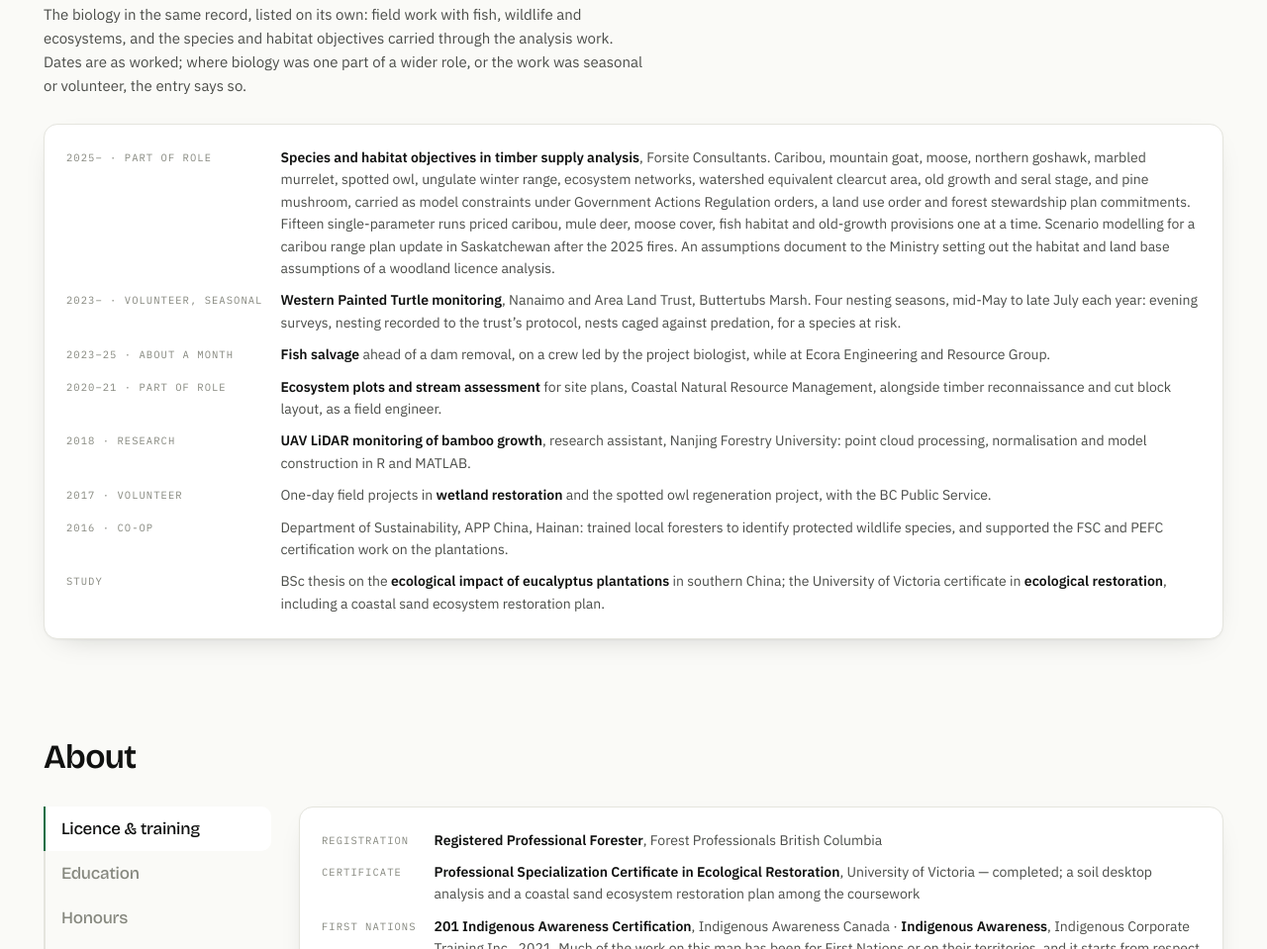
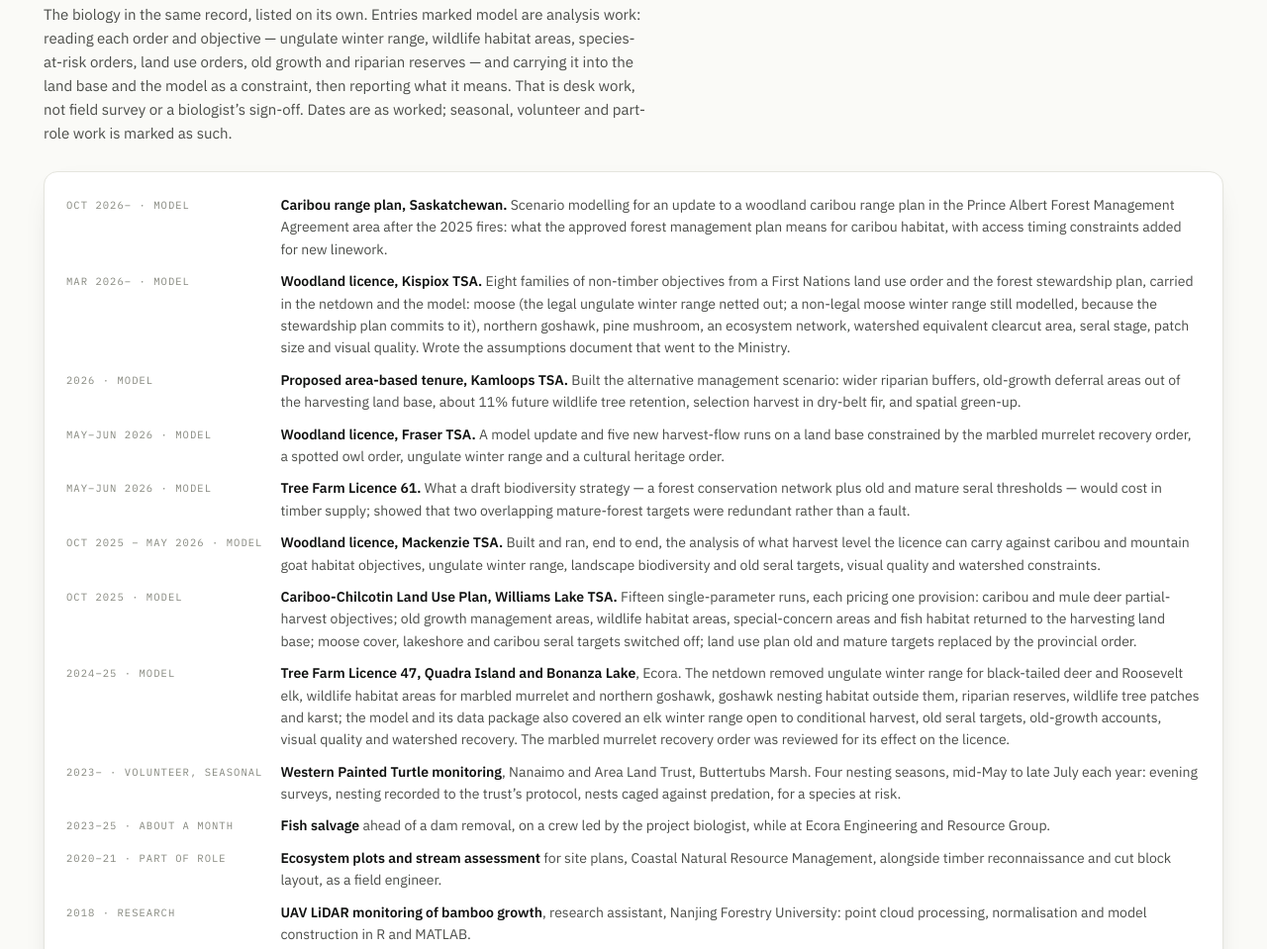
Before and after one commit to yuangaoubc-ai/yuangaoubc-ai.github.io, a plain HTML site: page index.html in a window 1280 px wide. Shown: the part 2621-3580 px from the top of the page at 99% size. Drawn offline with nearby package versions, Linux system fonts and the light colour scheme.

Commit message:
Applied biology: one entry per model that carried habitat orders

```diff
--- a/index.html
+++ b/index.html
@@ -519,13 +519,27 @@ footer{border-top:1px solid var(--line);background:var(--surface);margin-top:34p
       <h2 data-en="Applied biology">Applied biology</h2>
     </div>
     <p class="sec-note reveal"
-       data-en="The biology in the same record, listed on its own: field work with fish, wildlife and ecosystems, and the species and habitat objectives carried through the analysis work. Dates are as worked; where biology was one part of a wider role, or the work was seasonal or volunteer, the entry says so."
+       data-en="The biology in the same record, listed on its own. Entries marked model are analysis work: reading each order and objective — ungulate winter range, wildlife habitat areas, species-at-risk orders, land use orders, old growth and riparian reserves — and carrying it into the land base and the model as a constraint, then reporting what it means. That is desk work, not field survey or a biologist&rsquo;s sign-off. Dates are as worked; seasonal, volunteer and part-role work is marked as such."
       >The biology in the same record, listed on its own. Dates are as worked; part-role, seasonal and volunteer work is marked as such.</p>
 
     <div class="rec reveal">
       <dl class="kv">
-        <dt data-en="2025– · part of role">2025– · part of role</dt>
-        <dd data-en="<b>Species and habitat objectives in timber supply analysis</b>, Forsite Consultants. Caribou, mountain goat, moose, northern goshawk, marbled murrelet, spotted owl, ungulate winter range, ecosystem networks, watershed equivalent clearcut area, old growth and seral stage, and pine mushroom, carried as model constraints under Government Actions Regulation orders, a land use order and forest stewardship plan commitments. Fifteen single-parameter runs priced caribou, mule deer, moose cover, fish habitat and old-growth provisions one at a time. Scenario modelling for a caribou range plan update in Saskatchewan after the 2025 fires. An assumptions document to the Ministry setting out the habitat and land base assumptions of a woodland licence analysis.">Species and habitat objectives in timber supply analysis, Forsite Consultants</dd>
+        <dt data-en="Oct 2026– · model">Oct 2026– · model</dt>
+        <dd data-en="<b>Caribou range plan, Saskatchewan.</b> Scenario modelling for an update to a woodland caribou range plan in the Prince Albert Forest Management Agreement area after the 2025 fires: what the approved forest management plan means for caribou habitat, with access timing constraints added for new linework.">Caribou range plan scenario modelling, Saskatchewan</dd>
+        <dt data-en="Mar 2026– · model">Mar 2026– · model</dt>
+        <dd data-en="<b>Woodland licence, Kispiox TSA.</b> Eight families of non-timber objectives from a First Nations land use order and the forest stewardship plan, carried in the netdown and the model: moose (the legal ungulate winter range netted out; a non-legal moose winter range still modelled, because the stewardship plan commits to it), northern goshawk, pine mushroom, an ecosystem network, watershed equivalent clearcut area, seral stage, patch size and visual quality. Wrote the assumptions document that went to the Ministry.">Woodland licence, Kispiox TSA: moose, goshawk, pine mushroom and five more objectives</dd>
+        <dt data-en="2026 · model">2026 · model</dt>
+        <dd data-en="<b>Proposed area-based tenure, Kamloops TSA.</b> Built the alternative management scenario: wider riparian buffers, old-growth deferral areas out of the harvesting land base, about 11% future wildlife tree retention, selection harvest in dry-belt fir, and spatial green-up.">Proposed tenure, Kamloops TSA: riparian, old growth, wildlife tree retention</dd>
+        <dt data-en="May–Jun 2026 · model">May–Jun 2026 · model</dt>
+        <dd data-en="<b>Woodland licence, Fraser TSA.</b> A model update and five new harvest-flow runs on a land base constrained by the marbled murrelet recovery order, a spotted owl order, ungulate winter range and a cultural heritage order.">Woodland licence, Fraser TSA: marbled murrelet, spotted owl, ungulate winter range</dd>
+        <dt data-en="May–Jun 2026 · model">May–Jun 2026 · model</dt>
+        <dd data-en="<b>Tree Farm Licence 61.</b> What a draft biodiversity strategy — a forest conservation network plus old and mature seral thresholds — would cost in timber supply; showed that two overlapping mature-forest targets were redundant rather than a fault.">TFL 61: cost of a draft biodiversity strategy</dd>
+        <dt data-en="Oct 2025 – May 2026 · model">Oct 2025 – May 2026 · model</dt>
+        <dd data-en="<b>Woodland licence, Mackenzie TSA.</b> Built and ran, end to end, the analysis of what harvest level the licence can carry against caribou and mountain goat habitat objectives, ungulate winter range, landscape biodiversity and old seral targets, visual quality and watershed constraints.">Woodland licence, Mackenzie TSA: caribou, mountain goat, ungulate winter range</dd>
+        <dt data-en="Oct 2025 · model">Oct 2025 · model</dt>
+        <dd data-en="<b>Cariboo-Chilcotin Land Use Plan, Williams Lake TSA.</b> Fifteen single-parameter runs, each pricing one provision: caribou and mule deer partial-harvest objectives; old growth management areas, wildlife habitat areas, special-concern areas and fish habitat returned to the harvesting land base; moose cover, lakeshore and caribou seral targets switched off; land use plan old and mature targets replaced by the provincial order.">Cariboo-Chilcotin Land Use Plan, Williams Lake TSA: fifteen runs pricing each provision</dd>
+        <dt data-en="2024–25 · model">2024–25 · model</dt>
+        <dd data-en="<b>Tree Farm Licence 47, Quadra Island and Bonanza Lake</b>, Ecora. The netdown removed ungulate winter range for black-tailed deer and Roosevelt elk, wildlife habitat areas for marbled murrelet and northern goshawk, goshawk nesting habitat outside them, riparian reserves, wildlife tree patches and karst; the model and its data package also covered an elk winter range open to conditional harvest, old seral targets, old-growth accounts, visual quality and watershed recovery. The marbled murrelet recovery order was reviewed for its effect on the licence.">TFL 47: deer and elk winter range, murrelet and goshawk habitat, riparian reserves</dd>
         <dt data-en="2023– · volunteer, seasonal">2023– · volunteer, seasonal</dt>
         <dd data-en="<b>Western Painted Turtle monitoring</b>, Nanaimo and Area Land Trust, Buttertubs Marsh. Four nesting seasons, mid-May to late July each year: evening surveys, nesting recorded to the trust&rsquo;s protocol, nests caged against predation, for a species at risk.">Western Painted Turtle monitoring, Nanaimo and Area Land Trust</dd>
         <dt data-en="2023–25 · about a month">2023–25 · about a month</dt>
```
